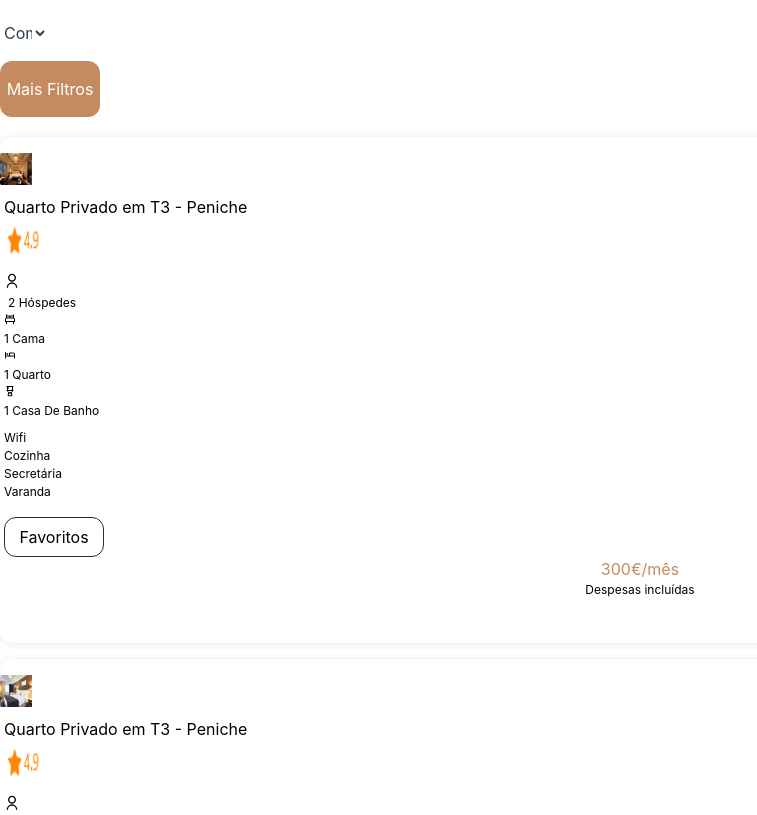
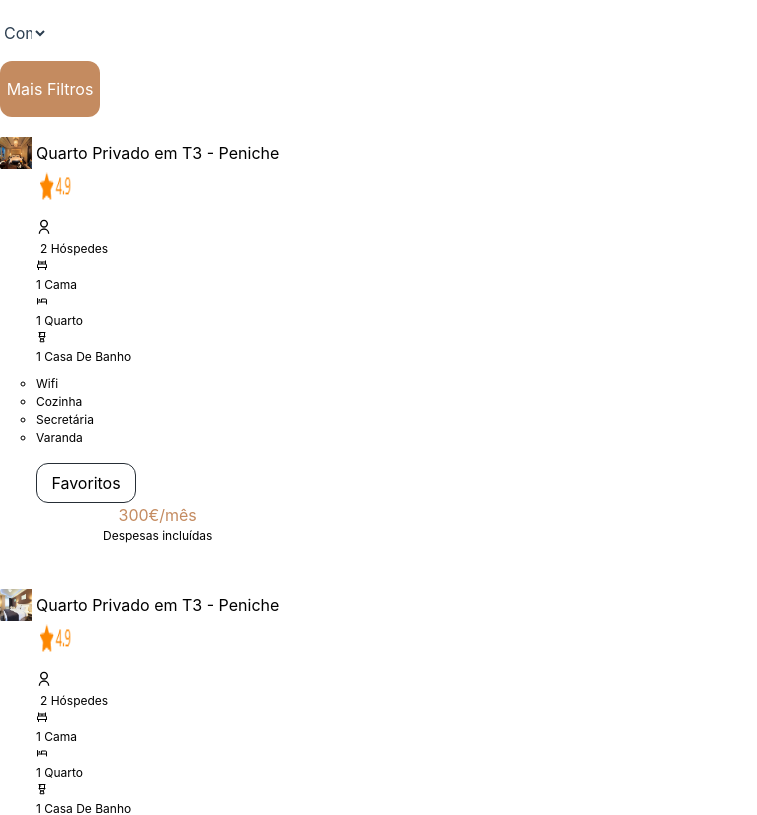
Before and after one commit to Ozonizador/feathers, a Next.js app: page /destaques in a window 1280 px wide. Shown: the part 440-1255 px from the top of the page, without its empty margins (0-757 px from the left). Built offline with nearby package versions, Linux system fonts and the light colour scheme.

Commit message:
adding link and changing room details

```diff
--- a/components/pg4_5homecard/Pg4_5homecard.jsx
+++ b/components/pg4_5homecard/Pg4_5homecard.jsx
@@ -1,68 +1,59 @@
 import React from "react";
 import Image from "next/image";
-import { RiUserLine } from 'react-icons/ri';
-import { BiBed } from 'react-icons/bi';
-import { TbBed } from 'react-icons/tb'
-import { GrRestroom } from 'react-icons/gr'
+import { RiUserLine } from "react-icons/ri";
+import { BiBed } from "react-icons/bi";
+import { TbBed } from "react-icons/tb";
+import { GrRestroom } from "react-icons/gr";
 
-
-function Pg4_5homecard(props) {
+export default function RoomInformation(props) {
   const routeChange = () => {
     let path = `/4_5`;
     // navigate(path);
   };
 
-
   return (
     <div>
       <div className="container mb-4">
-                <div className="row"></div>
         <div className="col-12">
-                    <div
-                        className="cards card-destaque" // style={{ maxHeight: "600px", maxWidth: "600px" }}
-                        // style={{ maxHeight: "200px" }}>
-                        >
-
-                        <div className="row ">
-                            <div className="col-3 col-xs-4 ">
+          <div className="cards">
+            <div className="flex flex-1">
+              <div>
                 <Image src={props.img} className="card-img" alt="..." height={32} width={32} />
               </div>
               <div onClick={routeChange} className="col-8 col-xs-8 ">
                 <div className="hotel-card_info m-1 ">
                   <div className="d-flex align-items-center">
-                                        <h6 className="mb-0 ">
-                                            Quarto Privado em T3 - Peniche
-                                        </h6>
+                    <h6 className="mb-0 ">Quarto Privado em T3 - Peniche</h6>
                     <div className="m-1">
-                                            <Image src="/images/stars.png" alt=""  height={32} width={32}  />
+                      <Image src="/images/stars.png" alt="" height={32} width={32} />
                     </div>
                   </div>
                   {/* icon with images */}
                   <div className="amnities d-flex mb-2 mt-3">
-
                     <RiUserLine />
                     <span className="m-1" style={{ fontSize: "12px" }}>
                       2 Hóspedes
                     </span>
                     <i className="fa-solid fa-bed m-1"></i>
                     <span className="m-1" style={{ fontSize: "12px" }}>
-                                            <BiBed />
-                                            1 Cama
+                      <BiBed />1 Cama
                     </span>
 
                     <span className="m-1" style={{ fontSize: "12px" }}>
-                                            <TbBed />
-                                            1 Quarto
+                      <TbBed />1 Quarto
                     </span>
 
                     <i className="fa-solid fa-toilet m-1"></i>
                     <span className="m-1" style={{ fontSize: "12px" }}>
-                                            <GrRestroom />
-                                            1 Casa De Banho
+                      <GrRestroom />1 Casa De Banho
                     </span>
                   </div>
                   <div className="d-flex mb-1 mt-2" style={{ fontSize: "12px" }}>
-                                        <ul id="classlist" className="d-flex flex-row space-between" style={{ gap: "20px" }}>
+                    <ul
+                      id="classlist"
+                      className="d-flex space-between flex-row"
+                      style={{ gap: "20px" }}
+                    >
                       <li>Wifi</li>
                       <li>Cozinha</li>
                       <li>Secretária</li>
@@ -72,17 +63,11 @@ function Pg4_5homecard(props) {
 
                   <div className="row">
                     <div className="col-6 mt-4">
-                                            <button id="cardbtn">
-                                                Favoritos
-                                            </button>
+                      <button id="cardbtn">Favoritos</button>
                     </div>
                     <div className="col-6">
                       <div className="hotel-card_pricing text-center">
-                                                <h3
-                                                    style={{ color: "#C48B60" }}
-                                                >
-                                                    300€/mês
-                                                </h3>
+                        <h3 style={{ color: "#C48B60" }}>300€/mês</h3>
                         <div className="d-flex">
                           <p
                             style={{
@@ -105,5 +90,3 @@ function Pg4_5homecard(props) {
     </div>
   );
 }
-
-export default Pg4_5homecard;
--- a/styles/globals.css
+++ b/styles/globals.css
@@ -399,16 +399,6 @@ a {
   color: #ffffff;
 }
 
-.card-destaque {
-  box-shadow: 0px 1px 8px #b8b8b852 !important;
-  border-radius: 12px;
-  padding: 1rem 0;
-}
-
-.card-destaque img {
-  width: 100%;
-}
-
 /* .hotel-card_info{
   padding:  1rem 0;
 } */
```
Also changed, not shown: components/navbar/Navbar.jsx (+11 -4 lines). Lines whose indentation alone changed are shown as unchanged.
